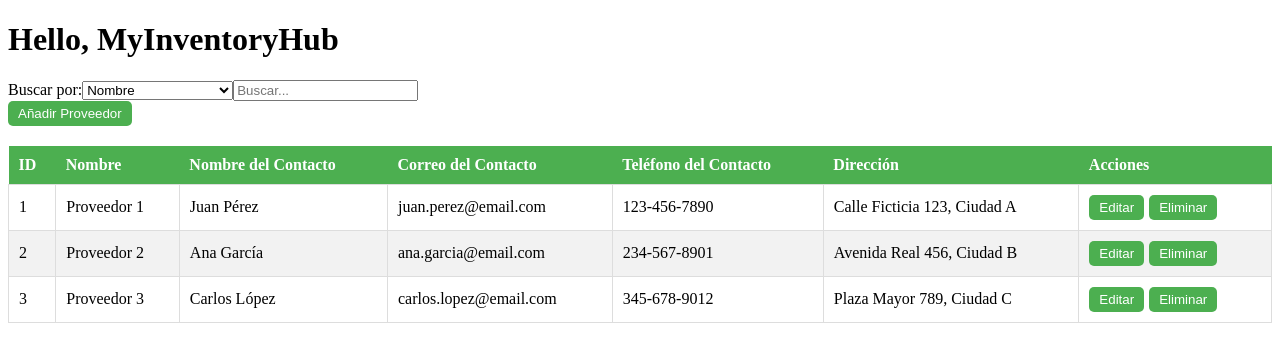
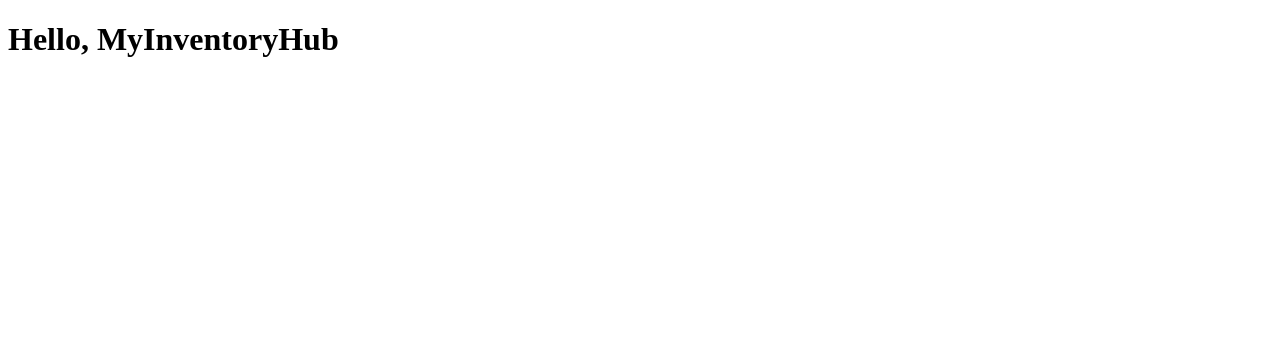
Before and after one commit to SyTW2425/E17_P4, an Angular app in the folder MyInventoryHub/: page / in a window 1280 px wide. Shown: the top 362 px of the page. Built offline with nearby package versions, Linux system fonts and the light colour scheme.

Commit message:
pre pull

```diff
--- a/MyInventoryHub/src/app/app.component.html
+++ b/MyInventoryHub/src/app/app.component.html
@@ -1,4 +1 @@
 <h1>Hello, MyInventoryHub</h1>
-<div class="container">
-  <app-supplier-manager></app-supplier-manager>
-</div>
```
